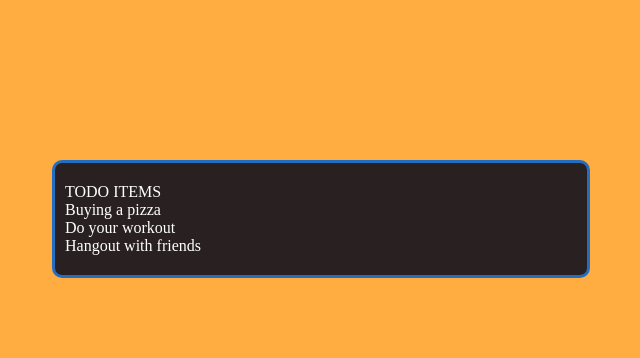
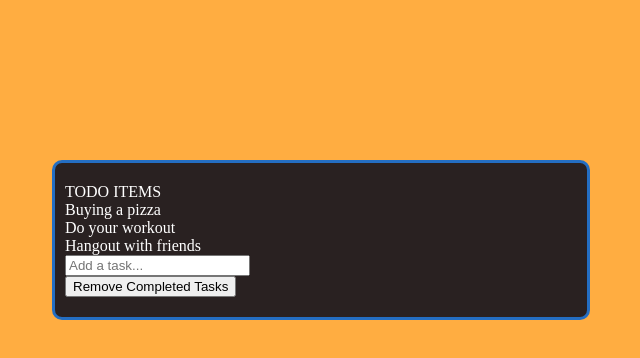
Before and after one commit to zeenat-abedin/todo-list, a React (Create React App) app: page / in a window 1280 px wide. Shown: the top 358 px of the page, without its empty margins (319-959 px from the left). Built offline with nearby package versions, Linux system fonts and the light colour scheme.

Commit message:
"Adds input field for adding new tasks and button for removing completed tasks in Todo component"

```diff
--- a/src/components/Todo.jsx
+++ b/src/components/Todo.jsx
@@ -24,6 +24,15 @@ function Todo() {
         }
     ])
 
+    function addTask(newTitle) {
+        if (newTitle === '') return;
+        const newTask =[...tasks, {
+            title: newTitle,
+            completed: false
+        }] ;
+        setTasks(newTask);
+    }
+
   return (
     <div  className="todo-container">
         <div className="header">TODO ITEMS</div>
@@ -31,7 +40,10 @@ function Todo() {
               {tasks.map((task) => (
                   <Task key={task.title} task={task} tasks={tasks} />
               ))}
-        </div>
+          </div>
+        <input type="text" placeholder="Add a task..." onChange={(e)=>{addTask(e.target.value)}}/><br/>
+
+        <button onClick={()=>{setTasks(tasks.filter(task => !task.completed))}} >Remove Completed Tasks</button><br/>
     </div>
   )
 }
```
